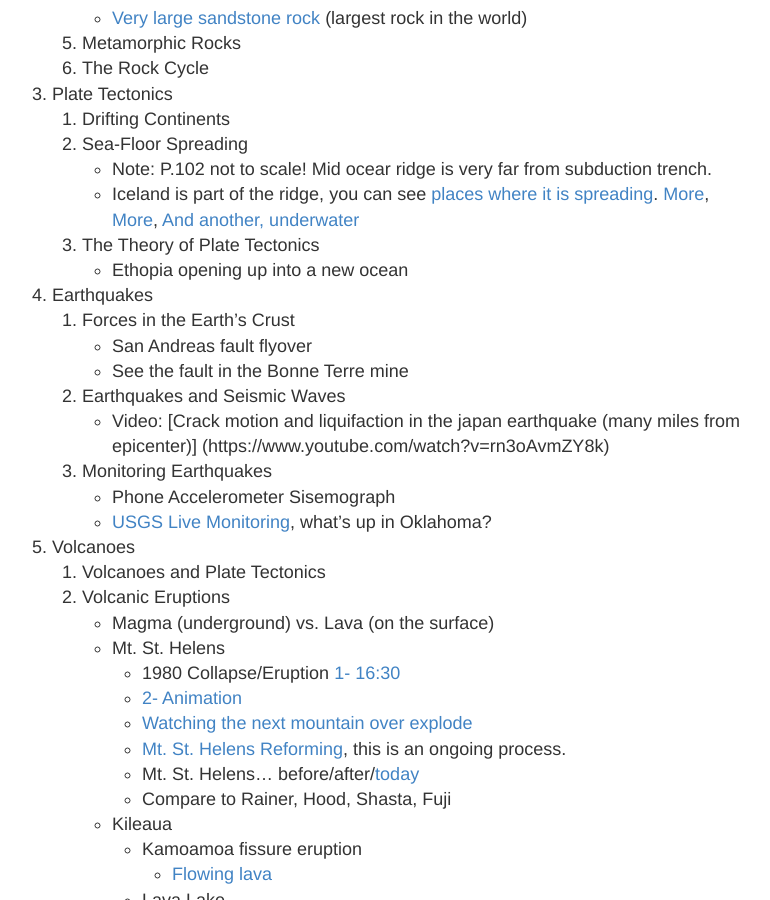
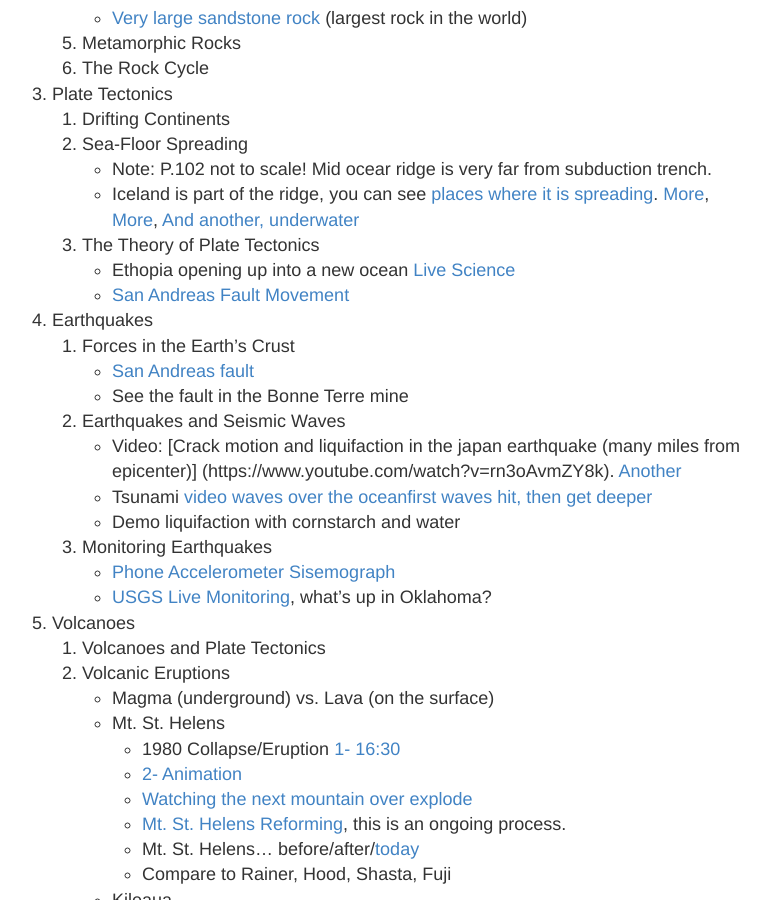
Before and after one commit to ctkstl/earth_science, a Jekyll site: the page built from resources.md, in a window 1280 px wide and 900 px high, scrolled down 2072 px. Shown: the whole window, without its empty margins (258-1028 px from the left). Built offline with Jekyll 4.4.1, drawn with Linux system fonts in a browser that asks for light colours; Markdown is read by kramdown in place of the engine named in the settings.

Commit message:
Added tectonics and earthquake resources.

```diff
--- a/resources.md
+++ b/resources.md
@@ -47,15 +47,18 @@ permalink: /resources/
         *   Note: P.102 not to scale! Mid ocear ridge is very far from subduction trench.
         *   Iceland is part of the ridge, you can see [places where it is spreading](http://epod.usra.edu/blog/2015/08/flosagja-canyon-thingvellir-national-park-iceland.html). [More](http://media.smithsonianmag.com/images/Life-List-Iceland-Mid-Atlantic-Ridge-631.jpg), [More](https://en.wikipedia.org/wiki/File:Iceland_mid_atlantic_ridge.JPG), [And another, underwater](http://www.divephotoguide.com/images/lightboximage/orig/1393387697.jpg)
     3.  The Theory of Plate Tectonics
-        *   Ethopia opening up into a new ocean
+        *   Ethopia opening up into a new ocean [Live Science](http://www.livescience.com/10592-giant-crack-africa-create-ocean.html)
+        *   [San Andreas Fault Movement](https://en.wikipedia.org/wiki/San_Andreas_Fault#/media/File:Sanandreas.jpg)
 4.  Earthquakes
     1.  Forces in the Earth’s Crust
-        *   San Andreas fault flyover
+        *   [San Andreas fault](https://www.youtube.com/watch?v=ZxPTLmg0ZCw)
         *   See the fault in the Bonne Terre mine
     2.  Earthquakes and Seismic Waves
-        *   Video: [Crack motion and liquifaction in the japan earthquake (many miles from epicenter)] (https://www.youtube.com/watch?v=rn3oAvmZY8k)
+        *   Video: [Crack motion and liquifaction in the japan earthquake (many miles from epicenter)] (https://www.youtube.com/watch?v=rn3oAvmZY8k). [Another](https://www.youtube.com/watch?v=RJCidfj-x9M)
+        *   Tsunami [video](https://www.youtube.com/watch?v=yF693FqXX_A) [waves over the ocean](https://www.youtube.com/watch?v=w3AdFjklR50)[first waves hit, then get deeper](https://www.youtube.com/watch?v=yiENf1f1tIA)
+        *   Demo liquifaction with cornstarch and water
     3.  Monitoring Earthquakes
-        *   Phone Accelerometer Sisemograph
+        *   [Phone Accelerometer Sisemograph](http://ctrlq.org/earthquakes/seismograph.html)
         *   [USGS Live Monitoring](http://earthquake.usgs.gov/earthquakes/map/), what’s up in Oklahoma?
 5.  Volcanoes
     1.  Volcanoes and Plate Tectonics
```
